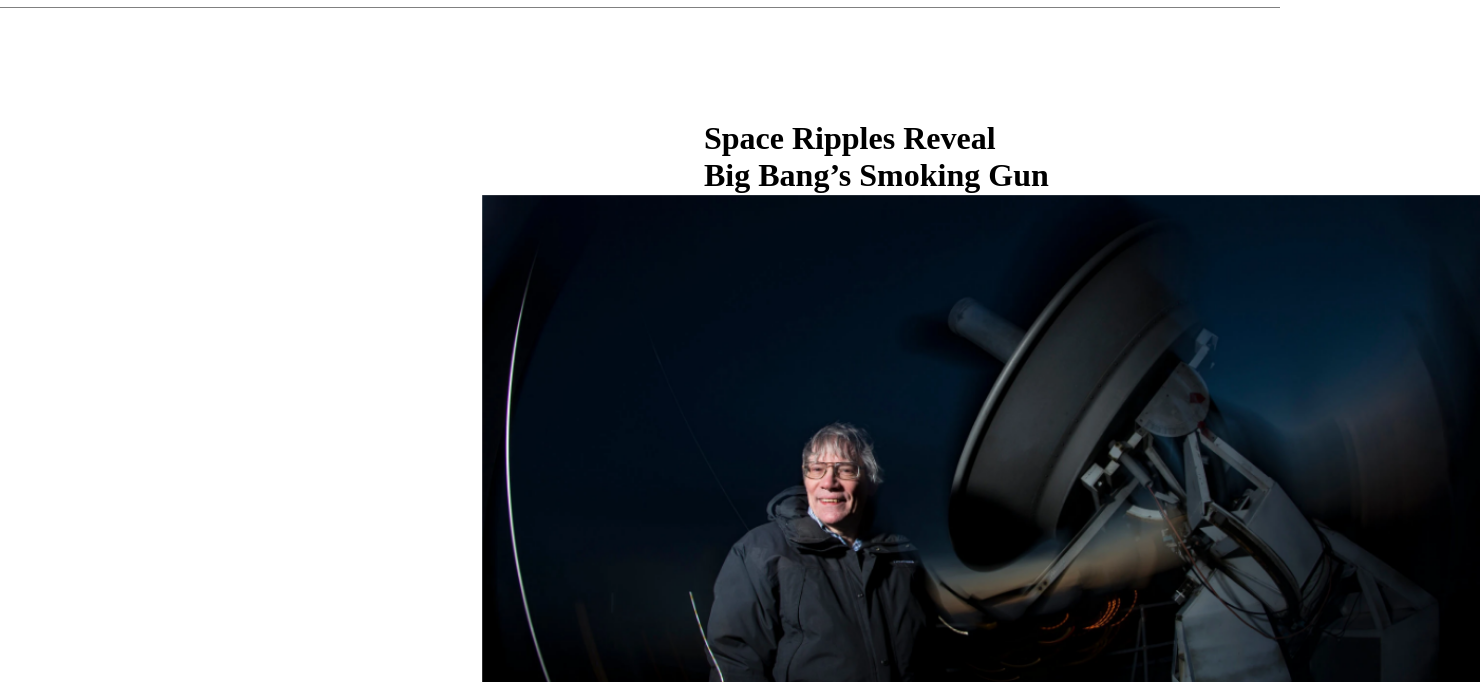
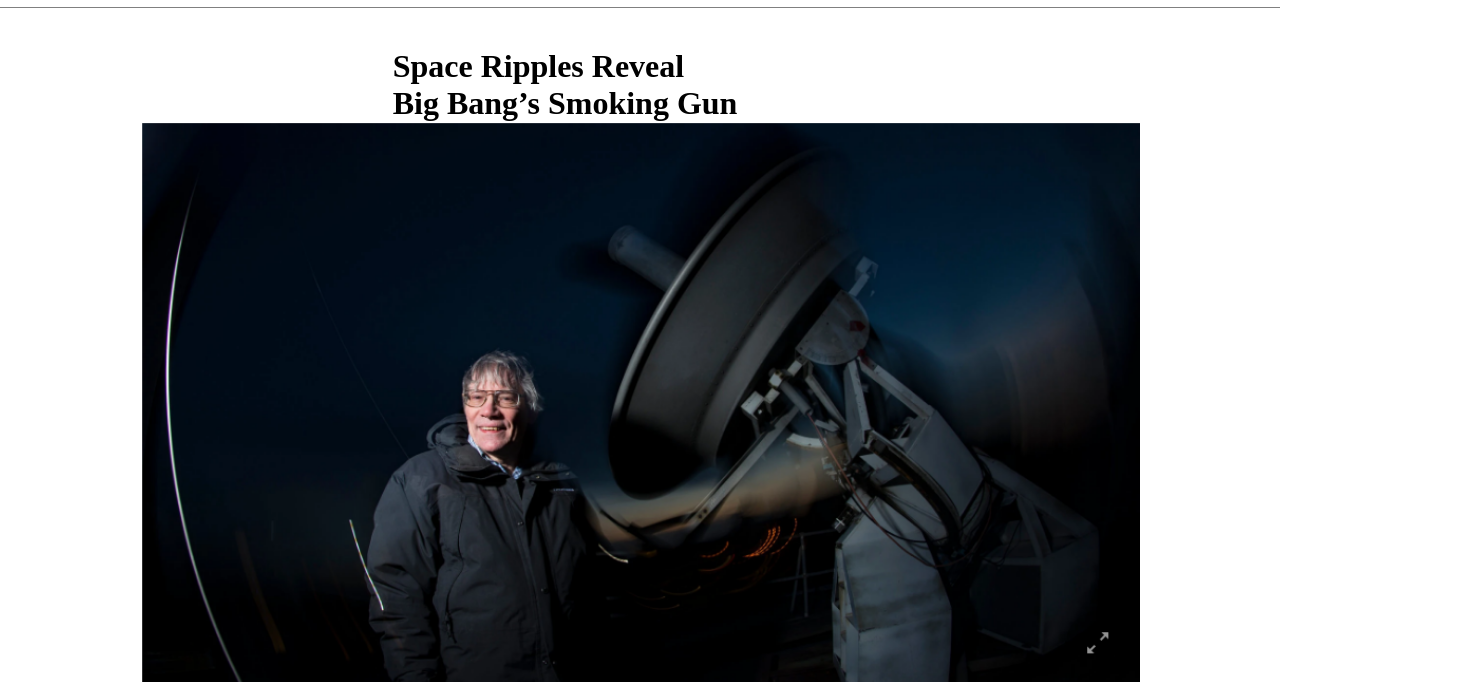
Before and after one commit to taiwocoker/NewYork-Times-Clone, a plain HTML site: page index.html in a window 1280 px wide. Shown: the part 78-760 px from the top of the page, 1480 px wide, since content can reach past the window. Drawn offline with Linux system fonts and the light colour scheme.

Commit message:
styled header using flexbox

```diff
--- a/style.css
+++ b/style.css
@@ -39,11 +39,14 @@ nav {
 }
 
 header{
-  margin-left: 30rem;
-  margin-top: 7rem;
+display: flex;
+flex-direction: column;
+justify-content: center;
+align-items: center;
 }
 header h1 {
-  margin-left: 14rem;
+  margin-left: -150px;
+  margin-top: 40px;
 }
 header img{
   width: 1000px;
```
